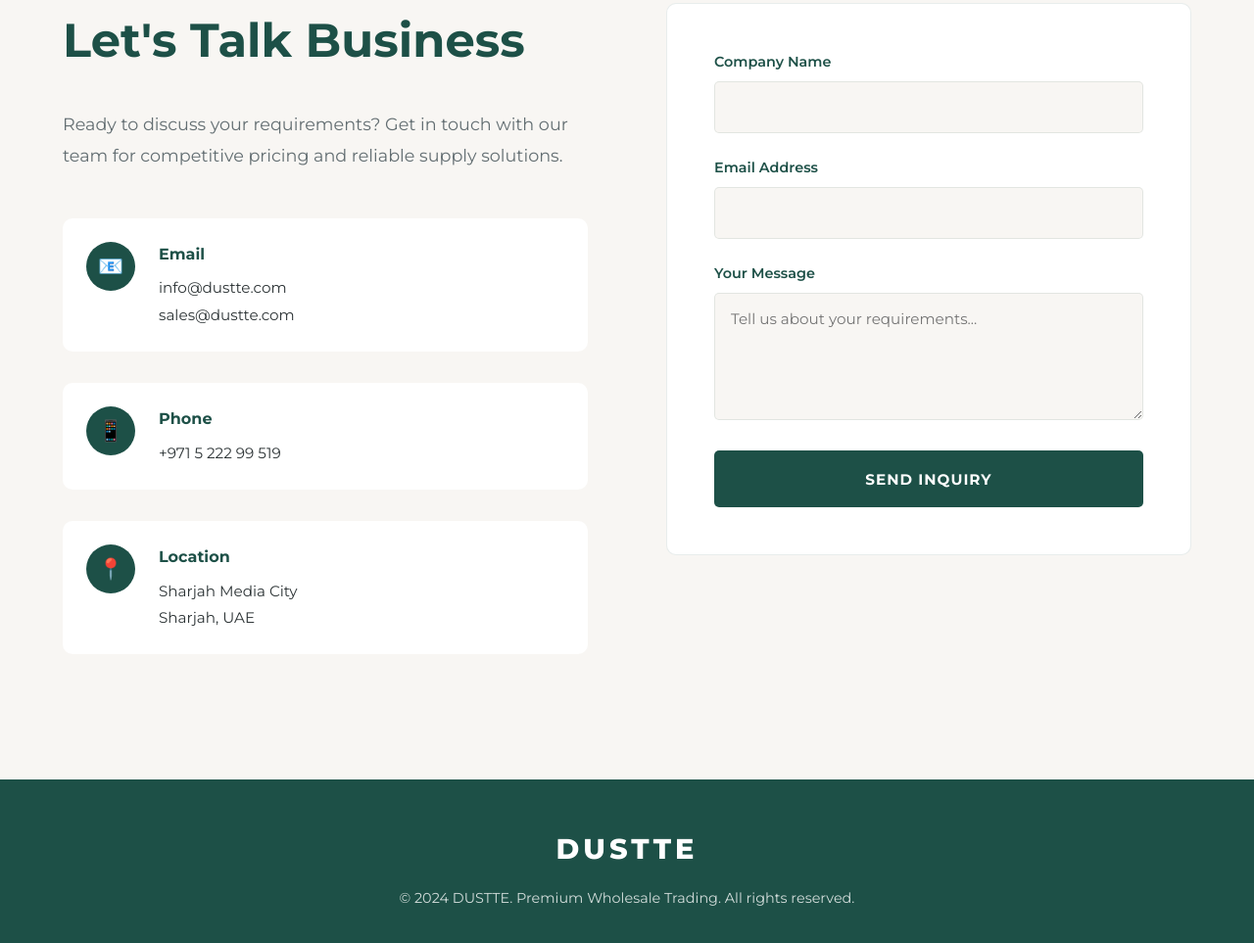
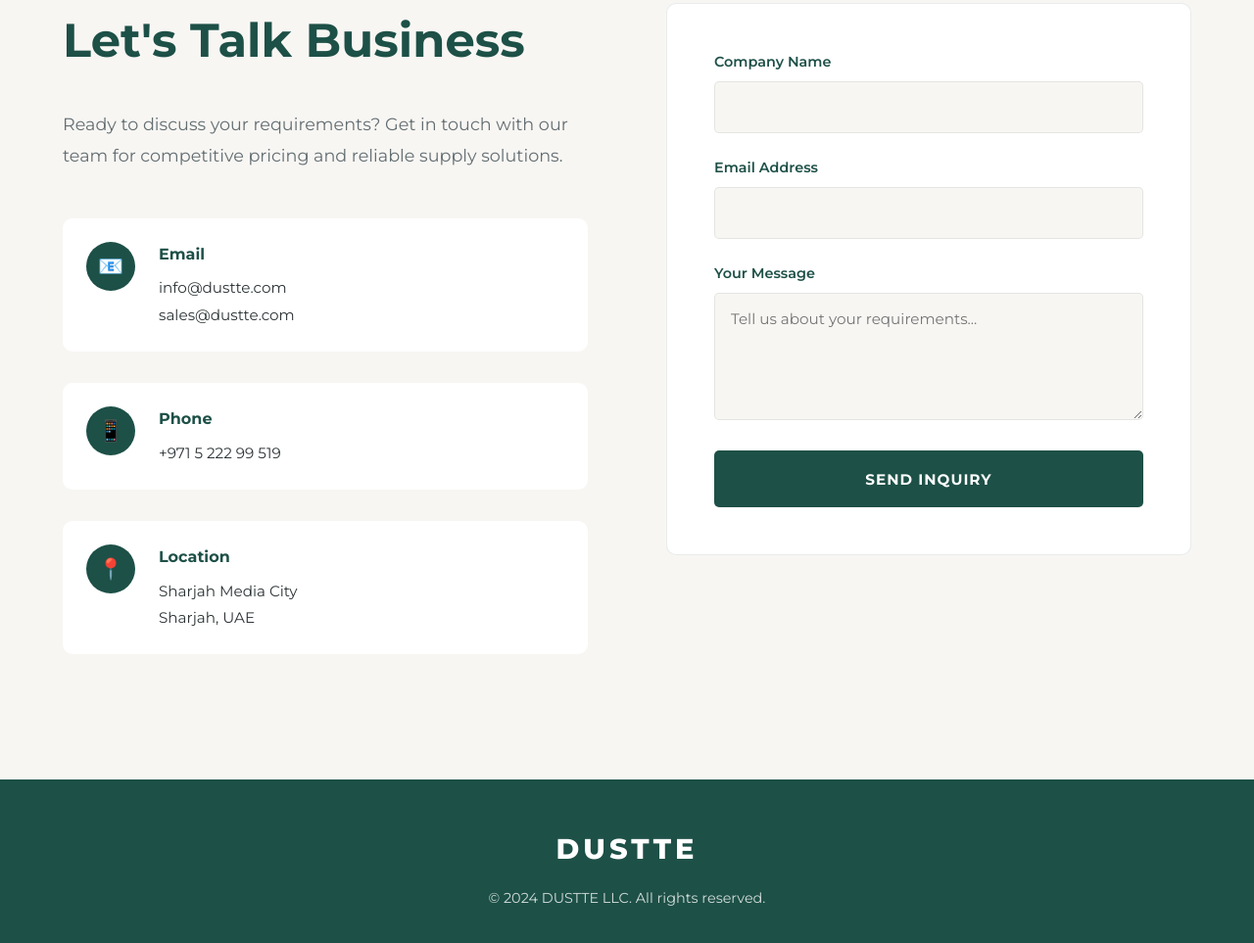
Before and after one commit to dustte-company/dustte-website, a plain HTML site: page index.html in a window 1280 px wide. Shown: the part 3024-3987 px from the top of the page at 98% size. Drawn offline with Linux system fonts and the light colour scheme.

Commit message:
Update index.html

```diff
--- a/index.html
+++ b/index.html
@@ -736,7 +736,7 @@
     <!-- Footer -->
     <footer>
         <div class="logo">DUSTTE</div>
-        <p>&copy; 2024 DUSTTE. Premium Wholesale Trading. All rights reserved.</p>
+        <p>&copy; 2024 DUSTTE LLC. All rights reserved.</p>
     </footer>
 
     <script>
```
